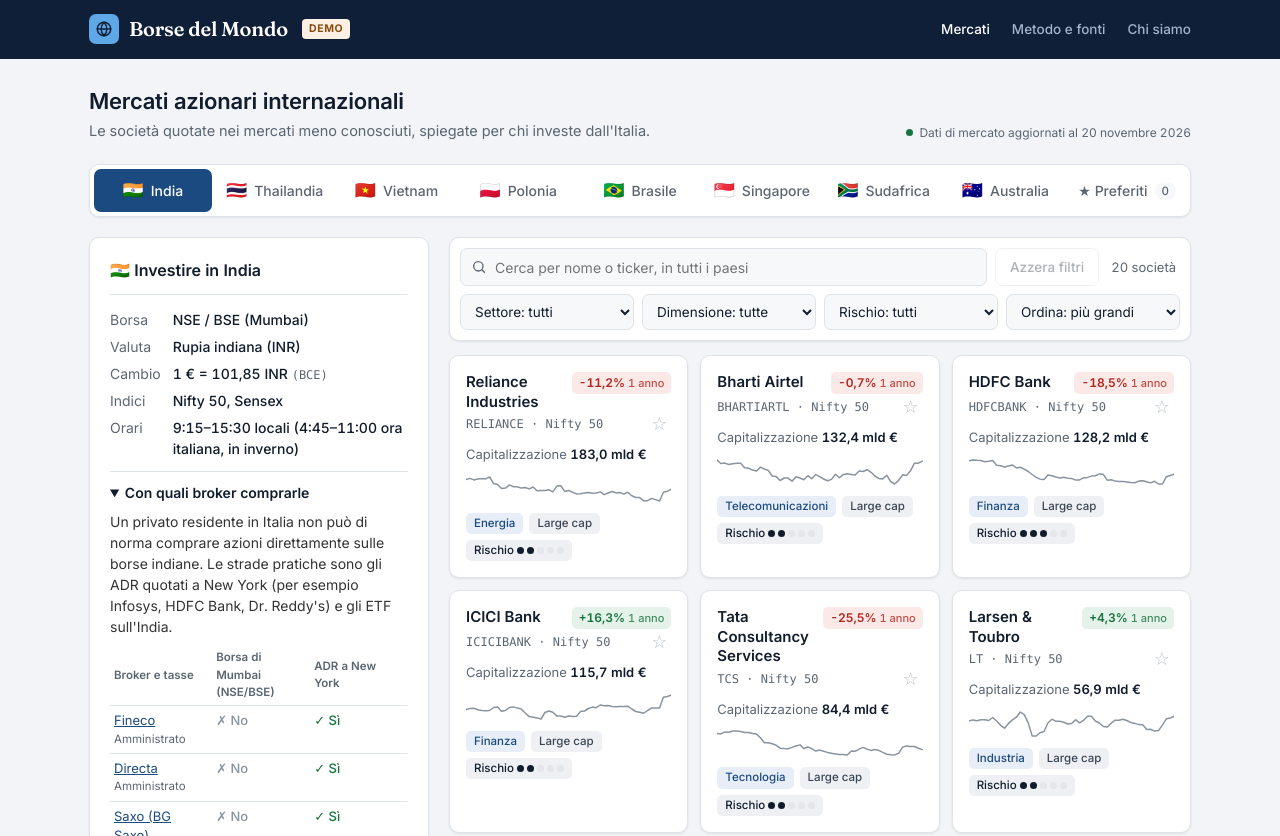
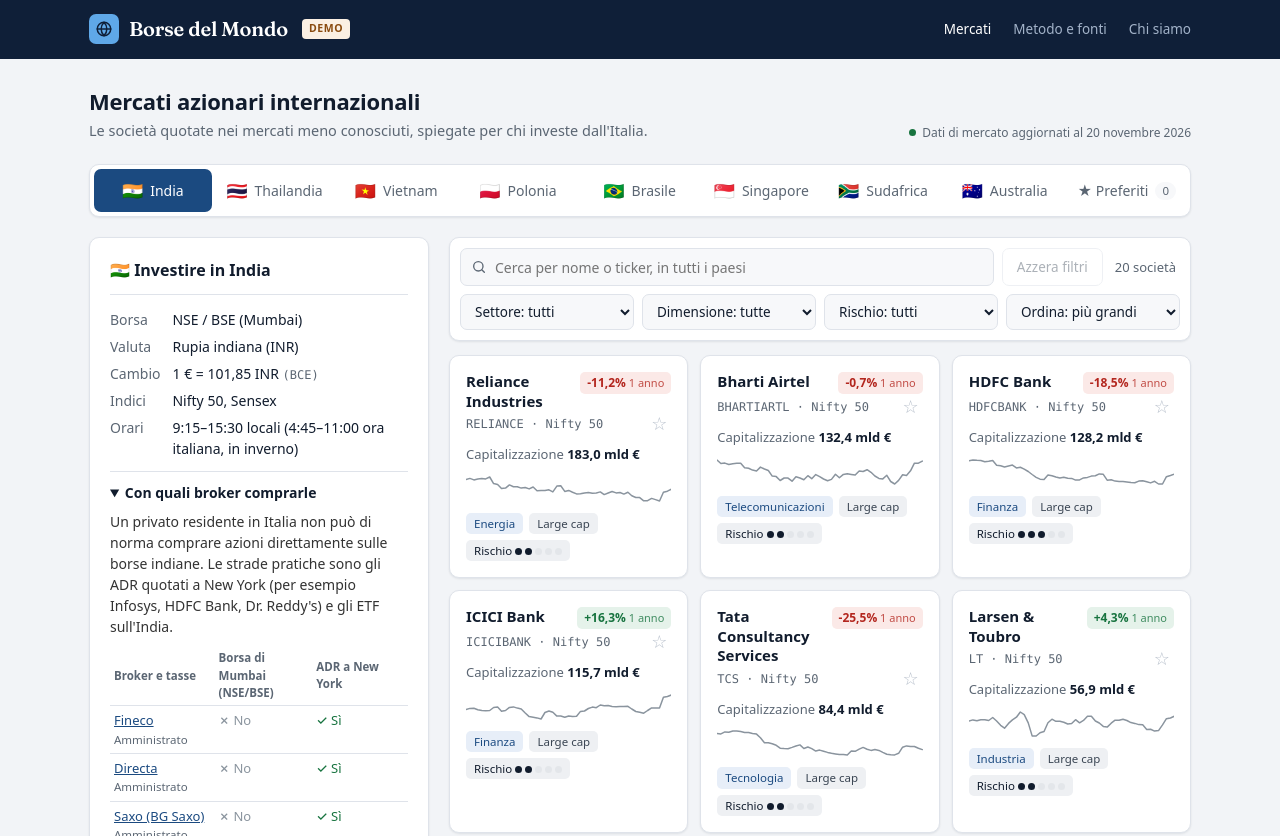
Before and after one commit to drugomontana-cmd/borse-nel-mondo, a plain HTML site: page index.html in a window 1280 px wide. Shown: the top 836 px of the page. Drawn offline with Linux system fonts and the light colour scheme.

Commit message:
Niente più caratteri da Google: Fraunces ospitato sul sito, testo con caratteri di sistema
Co-Authored-By: Claude Opus 5.5 <noreply@anthropic.com>
Claude-Session: https://claude.ai/code/session_014MeAFqh6mRGNTKsbcZ5Rdv

```diff
--- a/index.html
+++ b/index.html
@@ -5,9 +5,8 @@
 <meta name="viewport" content="width=device-width, initial-scale=1">
 <title>Borse del Mondo — demo</title>
 <meta name="description" content="Società quotate nei mercati meno conosciuti, spiegate per gli investitori italiani: guide paese, tasse, cambio e liquidità.">
-<link rel="preconnect" href="https://fonts.googleapis.com">
-<link href="https://fonts.googleapis.com/css2?family=Inter:wght@400;500;600;700&family=Fraunces:opsz,wght@9..144,600&display=swap" rel="stylesheet">
 <style>
+@font-face{font-family:"Fraunces";src:url("fonts/fraunces-latin-600-normal.woff2") format("woff2");font-weight:600;font-style:normal;font-display:swap}
   :root{
     --bg:#f2f4f7; --card:#ffffff; --ink:#111c2d; --muted:#5b6673; --line:#dfe3ea; --soft:#f7f8fa;
     --accent:#1b4a80; --accent-soft:#e7eef8; --warn:#8a4b0f; --warn-soft:#fbf0e3;
@@ -17,14 +16,14 @@
     --shadow:0 1px 2px rgba(20,32,46,.05),0 1px 3px rgba(20,32,46,.04);
   }
   *{box-sizing:border-box}
-  body{margin:0;font-family:Inter,system-ui,sans-serif;background:var(--bg);color:var(--ink);line-height:1.5;font-feature-settings:'tnum' 1,'cv11' 1;-webkit-font-smoothing:antialiased}
+  body{margin:0;font-family:system-ui,-apple-system,"Segoe UI",Roboto,"Helvetica Neue",Arial,sans-serif;background:var(--bg);color:var(--ink);line-height:1.5;font-feature-settings:'tnum' 1,'cv11' 1;-webkit-font-smoothing:antialiased}
   .topbar{background:var(--top-bg);border-bottom:1px solid var(--top-line)}
   .topbar-in{max-width:1150px;margin:0 auto;padding:14px 24px;display:flex;align-items:center;gap:14px}
   .brand{display:flex;align-items:center;gap:10px;text-decoration:none;color:var(--top-ink)}
   .logo{width:30px;height:30px;border-radius:7px;background:var(--mark);display:flex;align-items:center;justify-content:center}
   .logo svg{stroke:var(--mark-ink)}
   .brand-name{font-family:Fraunces,Georgia,serif;font-size:20px;font-weight:600;letter-spacing:-.01em}
-  .demo-badge{display:inline-block;background:var(--warn-soft);color:var(--warn);font-size:10.5px;font-weight:700;letter-spacing:.06em;padding:2px 7px;border-radius:4px;font-family:Inter,sans-serif}
+  .demo-badge{display:inline-block;background:var(--warn-soft);color:var(--warn);font-size:10.5px;font-weight:700;letter-spacing:.06em;padding:2px 7px;border-radius:4px;font-family:system-ui,-apple-system,"Segoe UI",Roboto,"Helvetica Neue",Arial,sans-serif}
   .topnav{display:flex;gap:22px;font-size:13.5px;margin-left:auto}
   .topnav a{color:var(--top-muted);font-weight:500;text-decoration:none}
   .topnav a:hover,.topnav a.here{color:var(--top-ink)}
```
Also changed, not shown: chi-siamo.html (+2 -3 lines), metodo.html (+2 -3 lines), fonts/Fraunces-OFL.txt (added), fonts/fraunces-latin-600-normal.woff2 (added).
